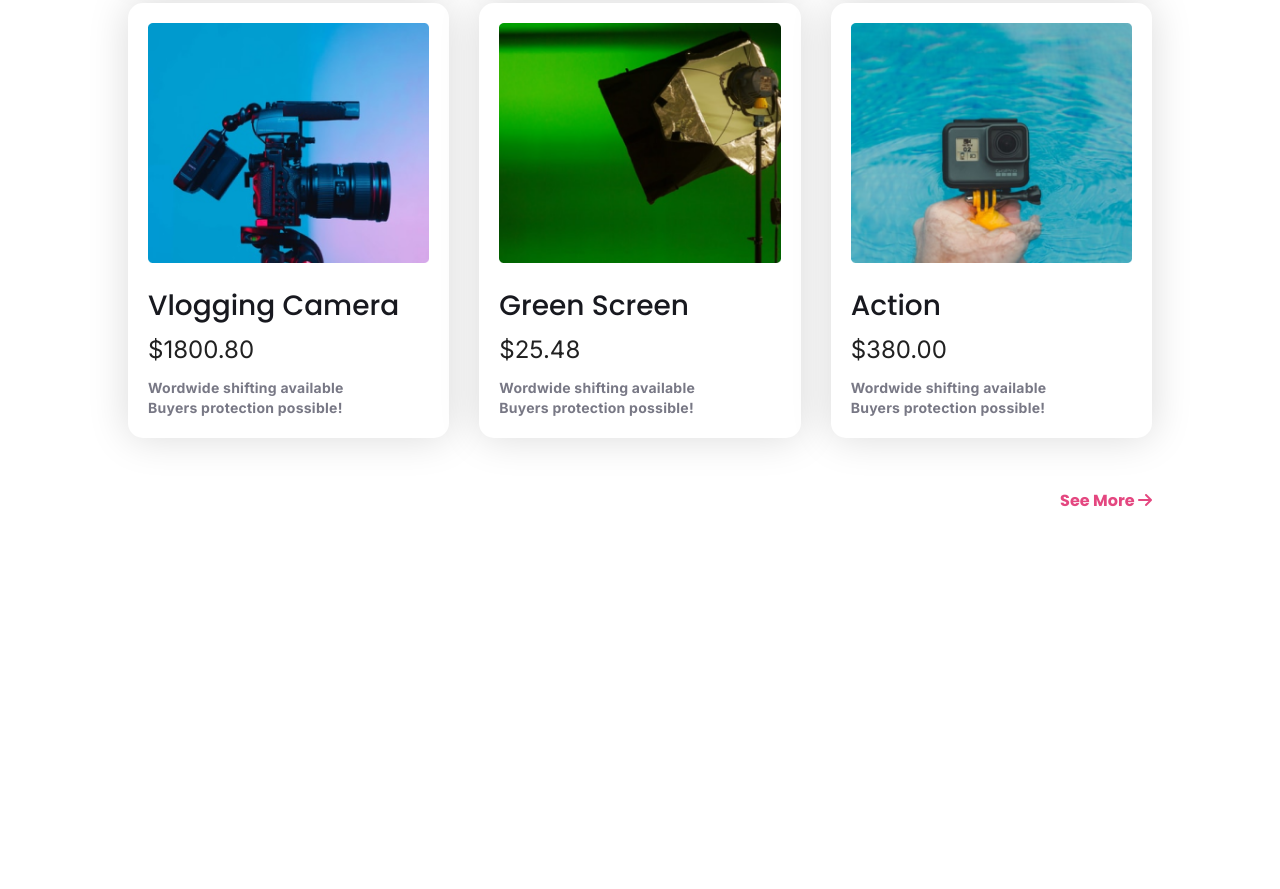
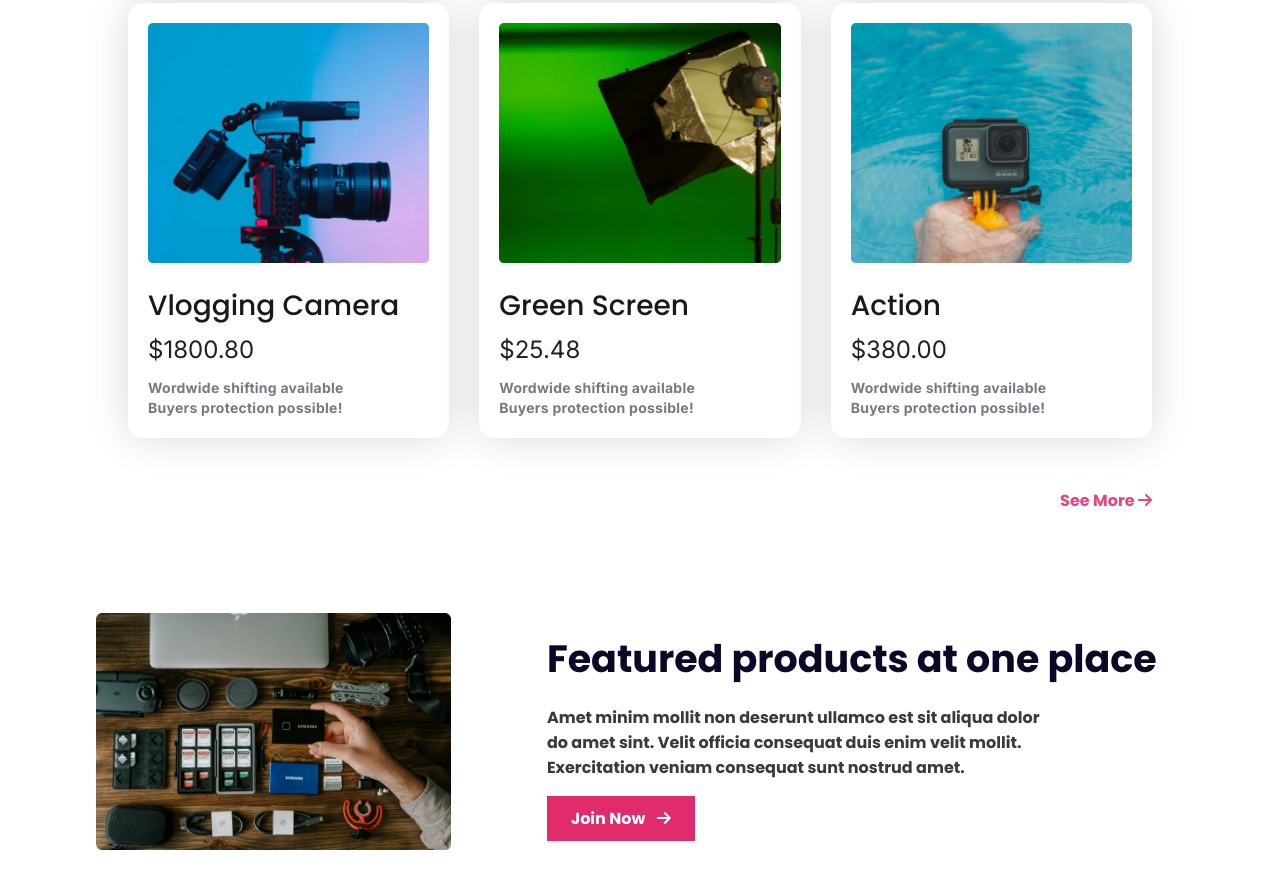
Before and after one commit to rifat-hassan-nibir/influencers-gear, a plain HTML site: page index.html in a window 1280 px wide. Shown: the part 2025-2914 px from the top of the page. Before the commit the page ends 2638 px from the top, so only its background shows below. Drawn offline with Linux system fonts and the light colour scheme.

Commit message:
finished featured section

```diff
--- a/index.html
+++ b/index.html
@@ -37,7 +37,7 @@
             Lorem ipsum dolor sit amet, consectetur adipiscing elit. Sem
             vestibulum sed scelerisque eros. Lectus faucibus.
           </p>
-          <button class="text">
+          <button class="text button">
             Preebook now <i class="fa-solid fa-arrow-right"></i>
           </button>
         </div>
@@ -124,6 +124,22 @@
           >See More <i class="fa-solid fa-arrow-right"></i
         ></a>
       </div>
+
+      <!-- Featured Products Section -->
+      <section class="featured-product">
+        <div class="featured-img"><img src="images/gear.png" alt="" /></div>
+        <div class="featured-product-content">
+          <h3>Featured products at one place</h3>
+          <p class="text">
+            Amet minim mollit non deserunt ullamco est sit aliqua dolor do amet
+            sint. Velit officia consequat duis enim velit mollit. Exercitation
+            veniam consequat sunt nostrud amet.
+          </p>
+          <button class="featured-button button">
+            Join Now <i class="fa-solid fa-arrow-right"></i>
+          </button>
+        </div>
+      </section>
     </main>
   </body>
 </html>
--- a/style.css
+++ b/style.css
@@ -2,6 +2,7 @@
 @import url("https://fonts.googleapis.com/css2?family=Poppins:wght@400;500;600;700&display=swap");
 @import url("https://fonts.googleapis.com/css2?family=Inter:wght@400;700&display=swap");
 
+/* Global Styles */
 * {
   box-sizing: border-box;
   margin: 0;
@@ -34,6 +35,27 @@ a {
   font-style: normal;
   font-weight: 700;
   line-height: normal;
+}
+
+.button {
+  padding: 10px 24px;
+  border: none;
+  border-radius: 41px;
+  background: #e02c6d;
+  color: white;
+  font-family: Poppins;
+  font-size: 16px;
+  font-style: normal;
+  font-weight: 700;
+  line-height: normal;
+}
+
+.button:hover {
+  cursor: pointer;
+}
+
+.button i {
+  margin-left: 8px;
 }
 
 /* ---- Header Styles ---- */
@@ -88,22 +110,6 @@ nav h3 {
 
 .banner-content p {
   margin-bottom: 24px;
-}
-
-.banner-content button {
-  padding: 10px 24px;
-  border: none;
-  border-radius: 41px;
-  background: #e02c6d;
-  color: white;
-}
-
-.banner-content button:hover {
-  cursor: pointer;
-}
-
-.banner-content button i {
-  margin-left: 8px;
 }
 
 .banner-img {
@@ -201,3 +207,38 @@ nav h3 {
   text-align: right;
   color: rgba(224, 44, 109, 0.87);
 }
+
+/* ---- Featured Section ---- */
+
+.featured-product {
+  display: flex;
+  gap: 96px;
+  justify-content: space-between;
+  align-items: center;
+  width: 85%;
+  margin: 0 auto;
+  margin-bottom: 100px;
+}
+
+.featured-product-content {
+  width: 66.66%;
+}
+
+.featured-product-content h3 {
+  color: #0a0826;
+  font-family: Poppins;
+  font-size: 38px;
+  font-style: normal;
+  font-weight: 700;
+  line-height: 60px;
+  margin-bottom: 16px;
+}
+
+.featured-product-content p {
+  width: 500px;
+  margin-bottom: 16px;
+}
+
+.featured-button {
+  border-radius: 0;
+}
```
